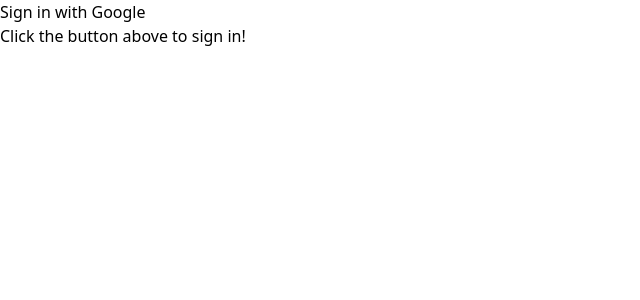
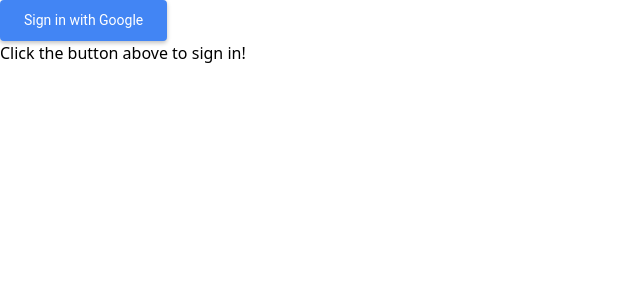
Before and after one commit to GregoryRobetertson/google-auth, a Next.js app: page / in a window 1280 px wide. Shown: the top 300 px of the page, without its empty margins (0-640 px from the left). Built offline with nearby package versions, Linux system fonts and the light colour scheme.

Commit message:
Added styles to button

```diff
--- a/src/app/GoogleSignIn.jsx
+++ b/src/app/GoogleSignIn.jsx
@@ -1,9 +1,11 @@
 'use client';
 import { signInWithPopup } from 'firebase/auth';
 import { auth, provider } from './firebaseConfig';
-import React from 'react'
+import React, { useState } from 'react'
 
 export default function GoogleSignIn() {
+    const [userObj, setUserObj] = useState(null);
+
    const handGoogleSignIn = async () => {
     try {
         const result = await signInWithPopup(auth, provider);
@@ -15,8 +17,21 @@
    }
   return (
     <>
-    <button onClick={handGoogleSignIn}> Sign in with Google </button>
-    <p>Click the button above to sign in!</p>
+    <button onClick={handGoogleSignIn}
+    style={{
+        backgroundColor: '#4285f4',
+        color: 'white',
+        fontFamily: 'Roboto, sans-serif',
+        fontSize: '14px',
+        border: 'none',
+        borderRadius: '4px',
+        padding: '10px 24px',
+        cursor: 'pointer',
+        boxShadow: '0 2px 4px rgba(0, 0, 0, 0.25)', // Adding box shadow
+      }}
+    > Sign in with Google </button>
+    {userObj && <p>Welcome back{userObj.displayName}</p>}
+   {!userObj && <p>Click the button above to sign in!</p>}
     </>
 
   )
```
